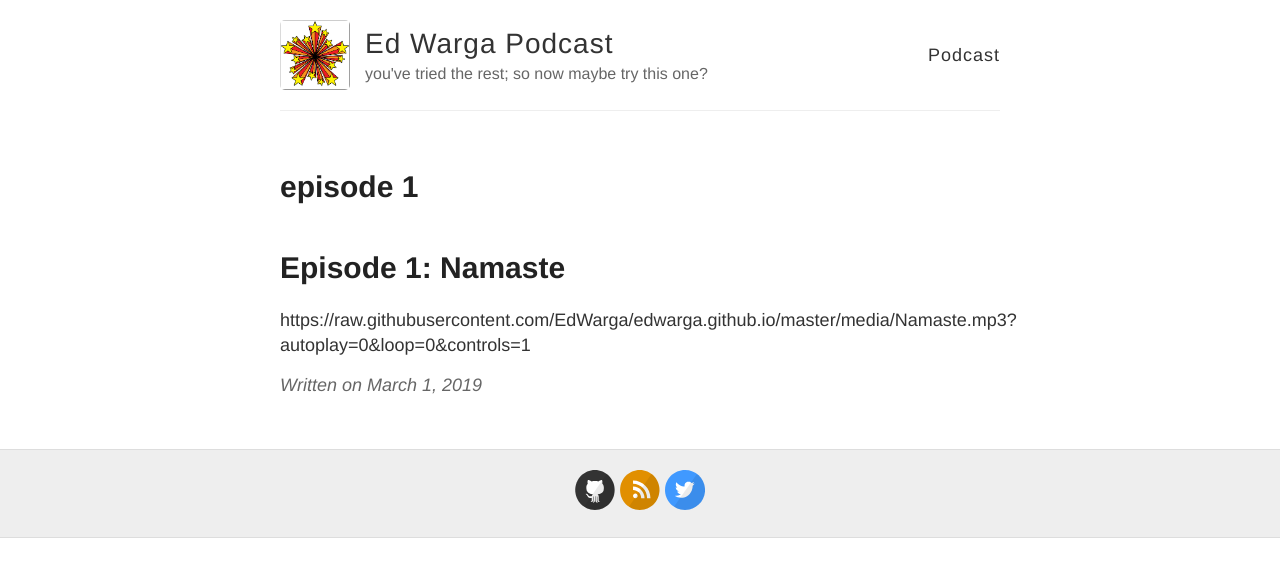
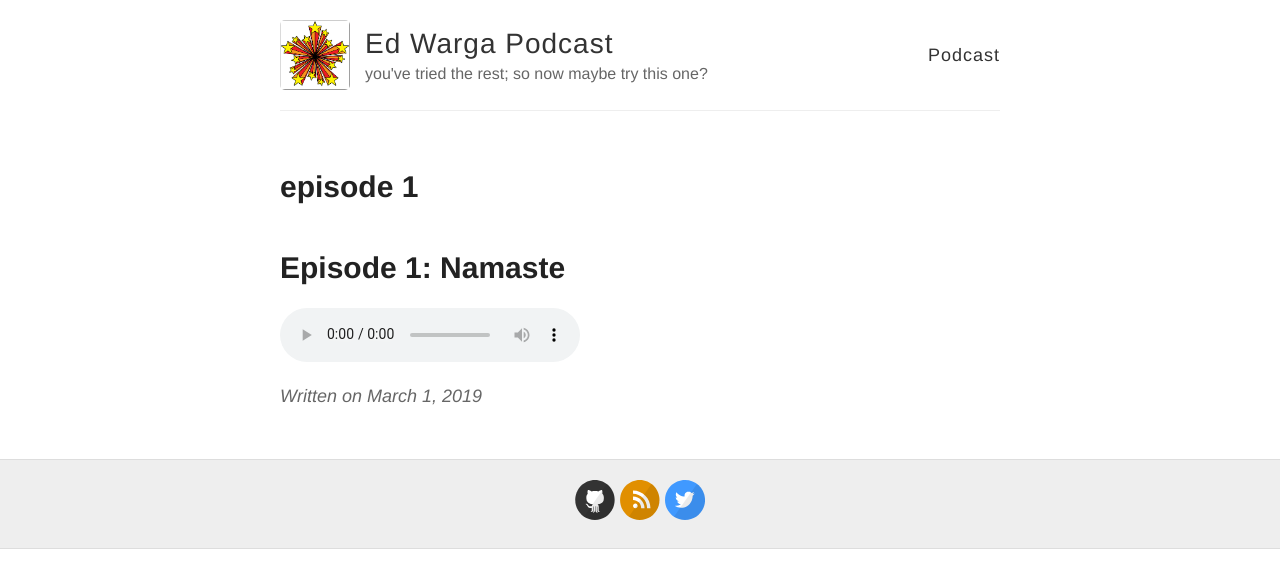
Before and after one commit to EdWarga/edwarga.github.io, a Jekyll site: the page built from _posts/2019-03-01-episode1.md, in a window 1280 px wide. Shown: the top 588 px of the page. Built offline with Jekyll 4.4.1, drawn with Linux system fonts in a browser that asks for light colours; some of the changed lines change nothing that is shown.

Commit message:
Update 2019-03-01-episode1.md

```diff
--- a/_posts/2019-03-01-episode1.md
+++ b/_posts/2019-03-01-episode1.md
@@ -4,4 +4,4 @@
 ---
 
 # Episode 1: Namaste
-https://raw.githubusercontent.com/EdWarga/edwarga.github.io/master/media/Namaste.mp3?autoplay=0&loop=0&controls=1
+https://raw.githubusercontent.com/EdWarga/edwarga.github.io/master/media/Namaste.mp3
```
